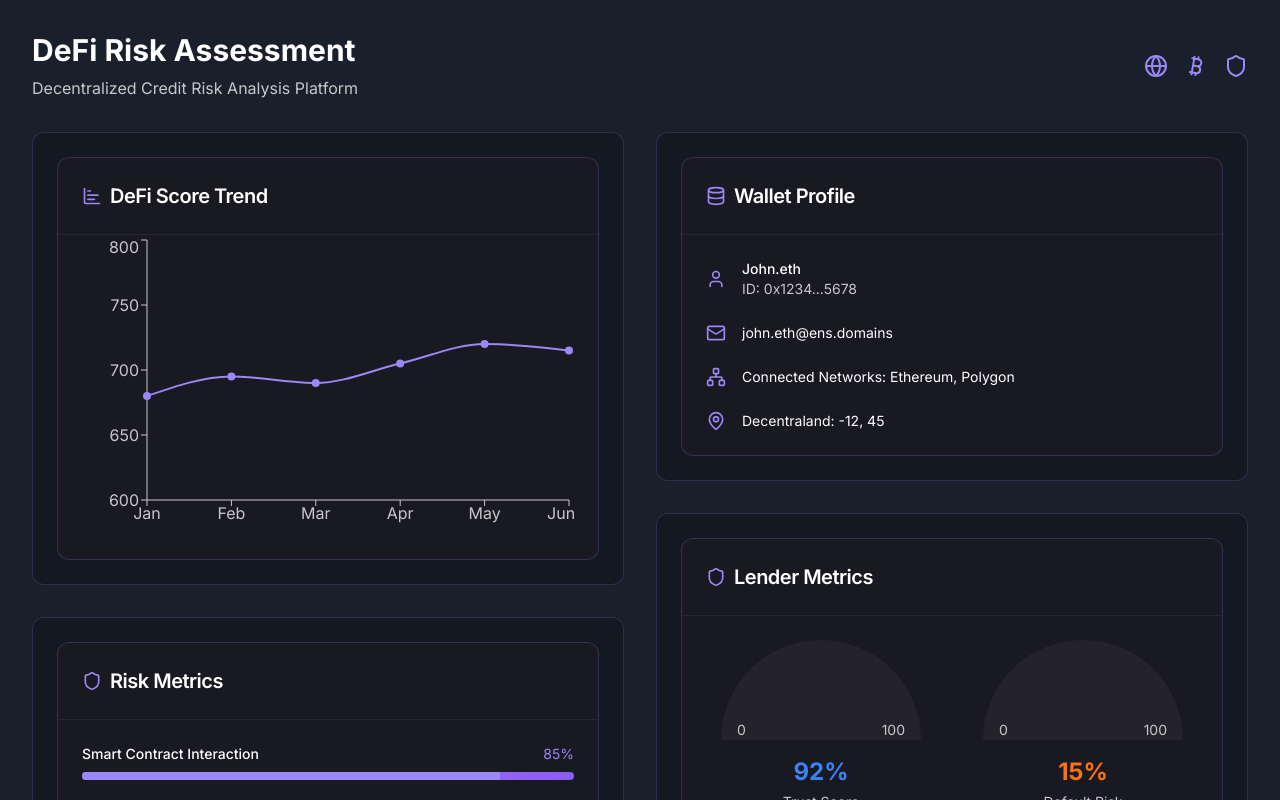
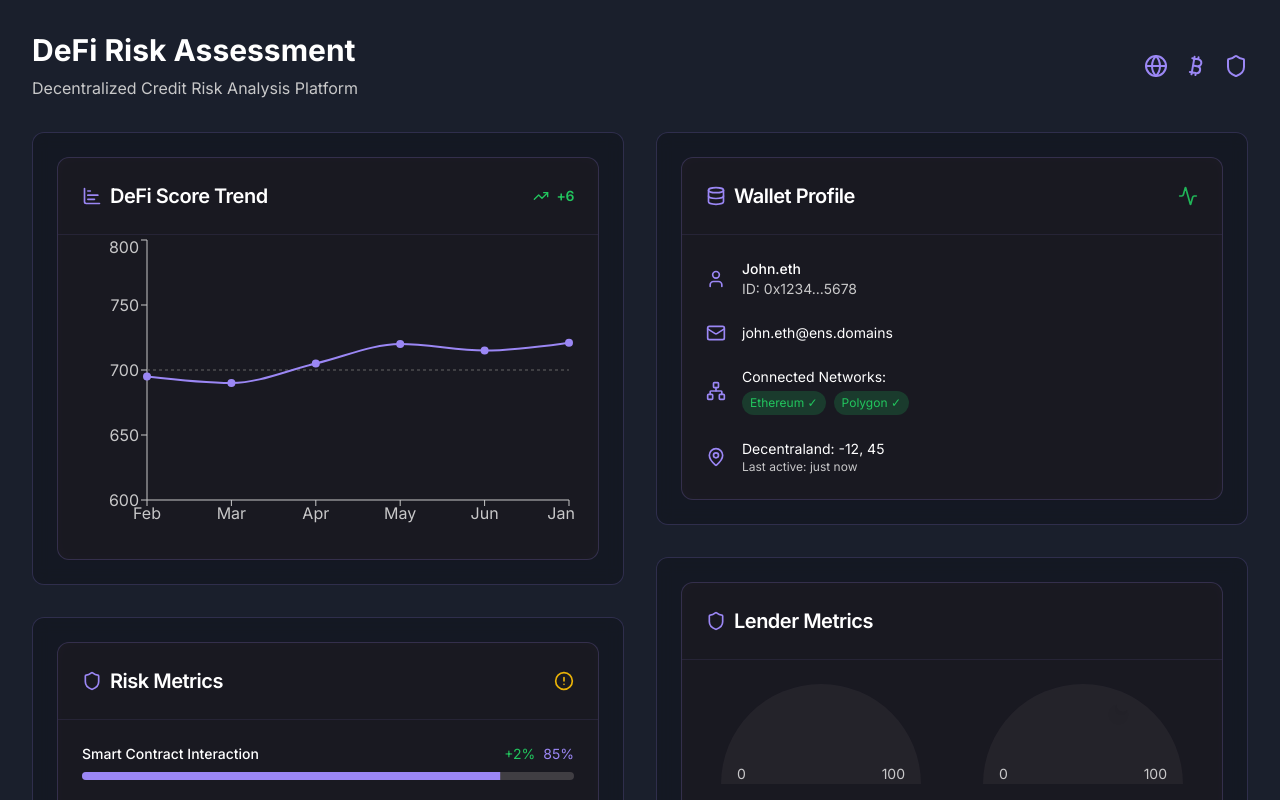
Before and after one commit to Srinivasan-Ravi/credit-sentinel-30, a React (Vite) app: page / in a window 1280 px wide. Shown: the top 800 px of the page. Built offline with nearby package versions, Linux system fonts and the light colour scheme.

Commit message:
Enhance Real-time Data Visualization
Transform the decentralized model into a real-time model and improve data visualization with unique features.
[skip gpt_engineer]

```diff
--- a/src/components/CreditScore.tsx
+++ b/src/components/CreditScore.tsx
@@ -1,23 +1,53 @@
 import { Card, CardContent, CardHeader, CardTitle } from "@/components/ui/card";
-import { LineChart, Line, XAxis, YAxis, Tooltip, ResponsiveContainer } from "recharts";
-import { ChartBar } from "lucide-react";
+import { LineChart, Line, XAxis, YAxis, Tooltip, ResponsiveContainer, ReferenceLine } from "recharts";
+import { ChartBar, TrendingUp } from "lucide-react";
+import { useEffect, useState } from "react";
 
-const data = [
+export const CreditScore = () => {
+  const [data, setData] = useState([
     { month: "Jan", score: 680 },
     { month: "Feb", score: 695 },
     { month: "Mar", score: 690 },
     { month: "Apr", score: 705 },
     { month: "May", score: 720 },
     { month: "Jun", score: 715 },
-];
+  ]);
 
-export const CreditScore = () => {
+  // Simulate real-time updates
+  useEffect(() => {
+    const interval = setInterval(() => {
+      setData(prevData => {
+        const newScore = prevData[prevData.length - 1].score + Math.floor(Math.random() * 21) - 10;
+        const months = ["Jan", "Feb", "Mar", "Apr", "May", "Jun", "Jul", "Aug", "Sep", "Oct", "Nov", "Dec"];
+        const newMonth = months[new Date().getMonth()];
+
+        const newData = [...prevData.slice(1), { month: newMonth, score: newScore }];
+        return newData;
+      });
+    }, 3000);
+
+    return () => clearInterval(interval);
+  }, []);
+
+  const currentScore = data[data.length - 1].score;
+  const previousScore = data[data.length - 2].score;
+  const scoreChange = currentScore - previousScore;
+  const trend = scoreChange >= 0 ? "positive" : "negative";
+
   return (
     <Card className="border-primary/20 bg-card/50 backdrop-blur animate-fade-in">
       <CardHeader className="border-b border-primary/10">
-        <CardTitle className="flex items-center gap-2 text-xl font-semibold">
+        <CardTitle className="flex items-center justify-between text-xl font-semibold">
+          <div className="flex items-center gap-2">
             <ChartBar className="h-5 w-5 text-primary" />
             DeFi Score Trend
+          </div>
+          <div className="flex items-center gap-2 text-sm">
+            <TrendingUp className={`h-4 w-4 ${trend === 'positive' ? 'text-green-500' : 'text-red-500'}`} />
+            <span className={trend === 'positive' ? 'text-green-500' : 'text-red-500'}>
+              {scoreChange > 0 ? '+' : ''}{scoreChange.toFixed(0)}
+            </span>
+          </div>
         </CardTitle>
       </CardHeader>
       <CardContent>
@@ -39,12 +69,20 @@ export const CreditScore = () => {
                   color: '#FFFFFF'
                 }}
               />
+              <ReferenceLine
+                y={700}
+                stroke="#666"
+                strokeDasharray="3 3"
+                label={{ value: 'Threshold', position: 'right', fill: '#666' }}
+              />
               <Line
                 type="monotone"
                 dataKey="score"
                 stroke="#9b87f5"
                 strokeWidth={2}
                 dot={{ fill: "#9b87f5" }}
+                isAnimationActive={true}
+                animationDuration={300}
               />
             </LineChart>
           </ResponsiveContainer>
--- a/src/components/RiskFactors.tsx
+++ b/src/components/RiskFactors.tsx
@@ -1,21 +1,45 @@
 import { Card, CardContent, CardHeader, CardTitle } from "@/components/ui/card";
 import { Progress } from "@/components/ui/progress";
-import { Shield } from "lucide-react";
+import { Shield, AlertCircle } from "lucide-react";
+import { useState, useEffect } from "react";
 
-const factors = [
-  { name: "Smart Contract Interaction", score: 85 },
-  { name: "DeFi Protocol Usage", score: 70 },
-  { name: "Wallet Age", score: 90 },
-  { name: "Asset Diversification", score: 75 },
+const initialFactors = [
+  { name: "Smart Contract Interaction", score: 85, trend: 0 },
+  { name: "DeFi Protocol Usage", score: 70, trend: 0 },
+  { name: "Wallet Age", score: 90, trend: 0 },
+  { name: "Asset Diversification", score: 75, trend: 0 },
 ];
 
 export const RiskFactors = () => {
+  const [factors, setFactors] = useState(initialFactors);
+
+  useEffect(() => {
+    const interval = setInterval(() => {
+      setFactors(prevFactors =>
+        prevFactors.map(factor => {
+          const change = Math.floor(Math.random() * 5) - 2;
+          const newScore = Math.max(0, Math.min(100, factor.score + change));
+          return {
+            ...factor,
+            trend: newScore - factor.score,
+            score: newScore,
+          };
+        })
+      );
+    }, 2000);
+
+    return () => clearInterval(interval);
+  }, []);
+
   return (
     <Card className="border-primary/20 bg-card/50 backdrop-blur animate-fade-in">
       <CardHeader className="border-b border-primary/10">
-        <CardTitle className="flex items-center gap-2 text-xl font-semibold">
-          <Shield className="h-5 w-5 text-primary" />
-          Risk Metrics
+        <CardTitle className="flex items-center justify-between text-xl font-semibold">
+          <div className="flex items-center gap-2">
+            <Shield className="h-5 w-5 text-primary" />
+            Risk Metrics
+          </div>
+          <AlertCircle className="h-5 w-5 text-yellow-500" />
         </CardTitle>
       </CardHeader>
       <CardContent className="mt-6">
@@ -24,11 +48,17 @@ export const RiskFactors = () => {
             <div key={factor.name} className="space-y-2">
               <div className="flex justify-between">
                 <span className="text-sm font-medium text-foreground">{factor.name}</span>
-                <span className="text-sm text-primary">{factor.score}%</span>
+                <div className="flex items-center gap-2">
+                  <span className={`text-sm ${factor.trend > 0 ? 'text-green-500' : factor.trend < 0 ? 'text-red-500' : 'text-primary'}`}>
+                    {factor.trend > 0 ? '+' : ''}{factor.trend}%
+                  </span>
+                  <span className="text-sm text-primary">{factor.score}%</span>
+                </div>
               </div>
               <Progress
                 value={factor.score}
-                className="h-2 bg-muted bg-gradient-to-r from-primary to-accent"
+                className="h-2 bg-muted"
+                indicatorClassName={`bg-gradient-to-r from-primary to-accent transition-all duration-500 ease-in-out`}
               />
             </div>
           ))}
--- a/src/components/UserProfile.tsx
+++ b/src/components/UserProfile.tsx
@@ -1,13 +1,37 @@
 import { Card, CardContent, CardHeader, CardTitle } from "@/components/ui/card";
-import { User, Mail, Phone, MapPin, Database, Network } from "lucide-react";
+import { User, Mail, Phone, MapPin, Database, Network, Activity } from "lucide-react";
+import { useState, useEffect } from "react";
 
 export const UserProfile = () => {
+  const [lastActivity, setLastActivity] = useState("2 minutes ago");
+  const [networkStatus, setNetworkStatus] = useState({
+    ethereum: true,
+    polygon: true
+  });
+
+  useEffect(() => {
+    const interval = setInterval(() => {
+      const activities = ["1 minute ago", "just now", "2 minutes ago", "5 minutes ago"];
+      setLastActivity(activities[Math.floor(Math.random() * activities.length)]);
+
+      setNetworkStatus(prev => ({
+        ethereum: Math.random() > 0.1,
+        polygon: Math.random() > 0.1
+      }));
+    }, 5000);
+
+    return () => clearInterval(interval);
+  }, []);
+
   return (
     <Card className="border-primary/20 bg-card/50 backdrop-blur animate-fade-in">
       <CardHeader className="border-b border-primary/10">
-        <CardTitle className="flex items-center gap-2 text-xl font-semibold">
-          <Database className="h-5 w-5 text-primary" />
-          Wallet Profile
+        <CardTitle className="flex items-center justify-between text-xl font-semibold">
+          <div className="flex items-center gap-2">
+            <Database className="h-5 w-5 text-primary" />
+            Wallet Profile
+          </div>
+          <Activity className="h-5 w-5 text-green-500 animate-pulse" />
         </CardTitle>
       </CardHeader>
       <CardContent className="mt-6">
@@ -25,11 +49,24 @@ export const UserProfile = () => {
           </div>
           <div className="flex items-center space-x-4">
             <Network className="h-5 w-5 text-primary" />
-            <p className="text-sm text-foreground">Connected Networks: Ethereum, Polygon</p>
+            <div className="flex flex-col gap-1">
+              <p className="text-sm text-foreground">Connected Networks:</p>
+              <div className="flex gap-2">
+                <span className={`text-xs px-2 py-1 rounded-full ${networkStatus.ethereum ? 'bg-green-500/20 text-green-500' : 'bg-red-500/20 text-red-500'}`}>
+                  Ethereum {networkStatus.ethereum ? '✓' : '×'}
+                </span>
+                <span className={`text-xs px-2 py-1 rounded-full ${networkStatus.polygon ? 'bg-green-500/20 text-green-500' : 'bg-red-500/20 text-red-500'}`}>
+                  Polygon {networkStatus.polygon ? '✓' : '×'}
+                </span>
+              </div>
+            </div>
           </div>
           <div className="flex items-center space-x-4">
             <MapPin className="h-5 w-5 text-primary" />
-            <p className="text-sm text-foreground">Decentraland: -12, 45</p>
+            <div className="flex flex-col">
+              <p className="text-sm text-foreground">Decentraland: -12, 45</p>
+              <p className="text-xs text-muted-foreground">Last active: {lastActivity}</p>
+            </div>
           </div>
         </div>
       </CardContent>
```
Lines whose indentation alone changed are shown as unchanged.
